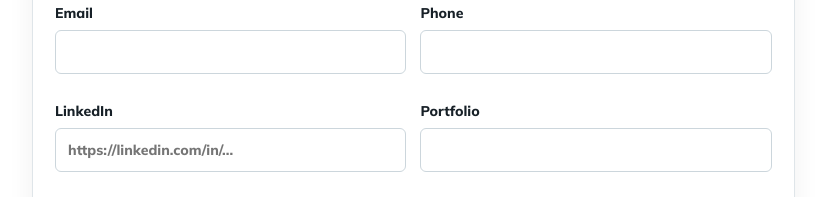
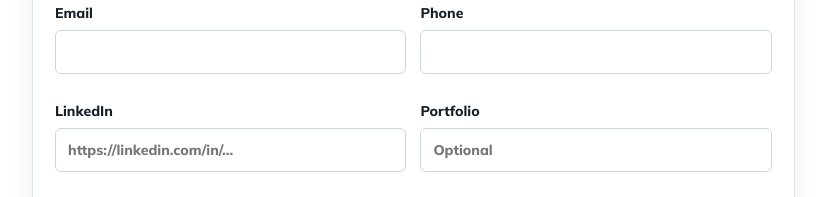
Before and after one commit to Maxi-Taxi01/ASSconnect, a website: page public/index.html in a window 1280 px wide. Shown: the part 2560-2757 px from the top of the page, without its empty margins (32-858 px from the left). Drawn offline with nearby package versions, Linux system fonts and the light colour scheme.

Commit message:
Make portfolio field optional text

```diff
--- a/public/index.html
+++ b/public/index.html
@@ -152,7 +152,7 @@
             <label>Email <input name="email" type="email" required></label>
             <label>Phone <input name="phone" type="tel"></label>
             <label>LinkedIn <input name="linkedin" type="url" placeholder="https://linkedin.com/in/..."></label>
-            <label>Portfolio <input name="portfolio" type="url"></label>
+            <label>Portfolio <input name="portfolio" type="text" placeholder="Optional"></label>
             <label>GitHub <input name="github" type="url"></label>
             <label>Website <input name="website" type="url"></label>
           </div>
```
